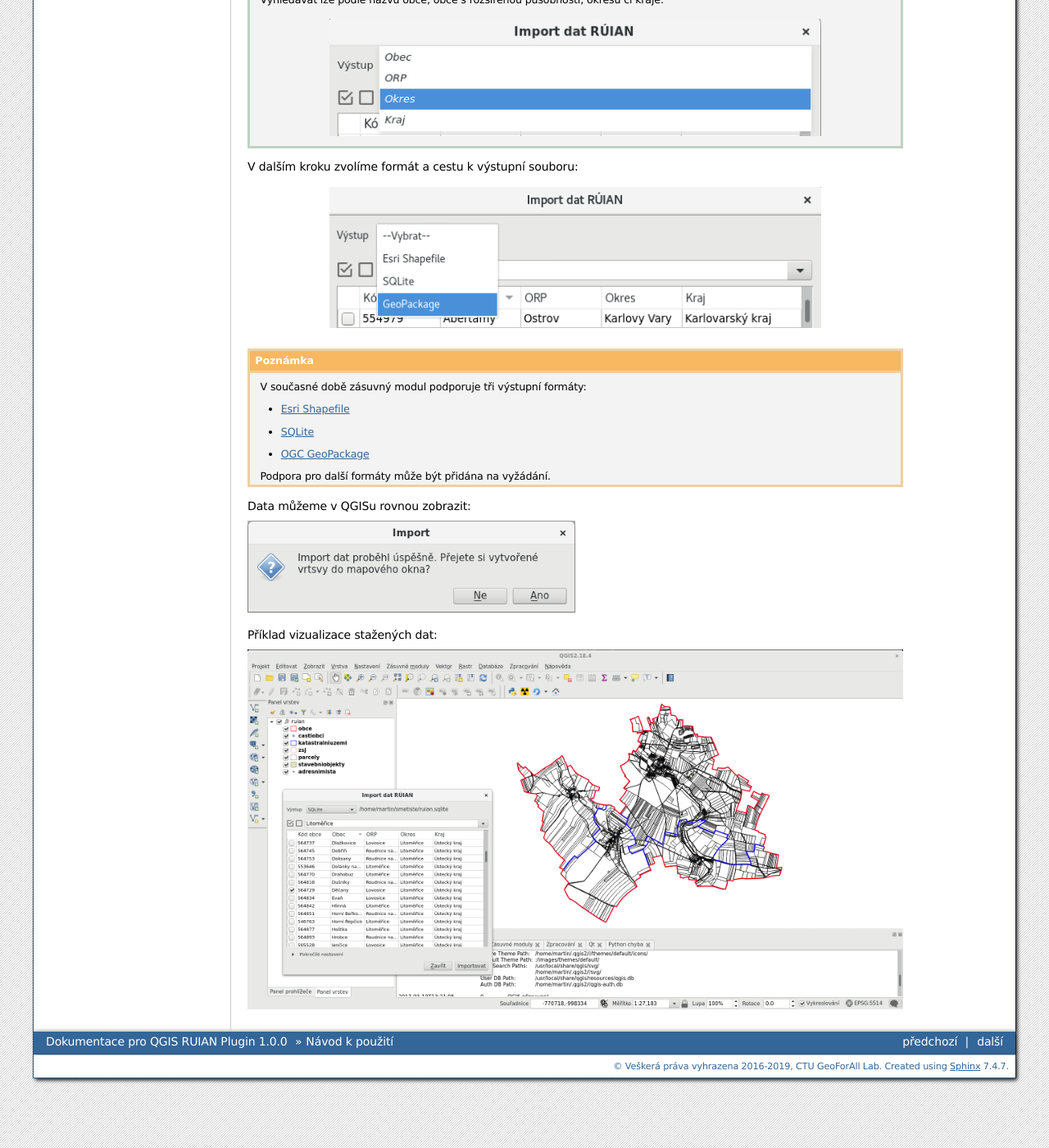
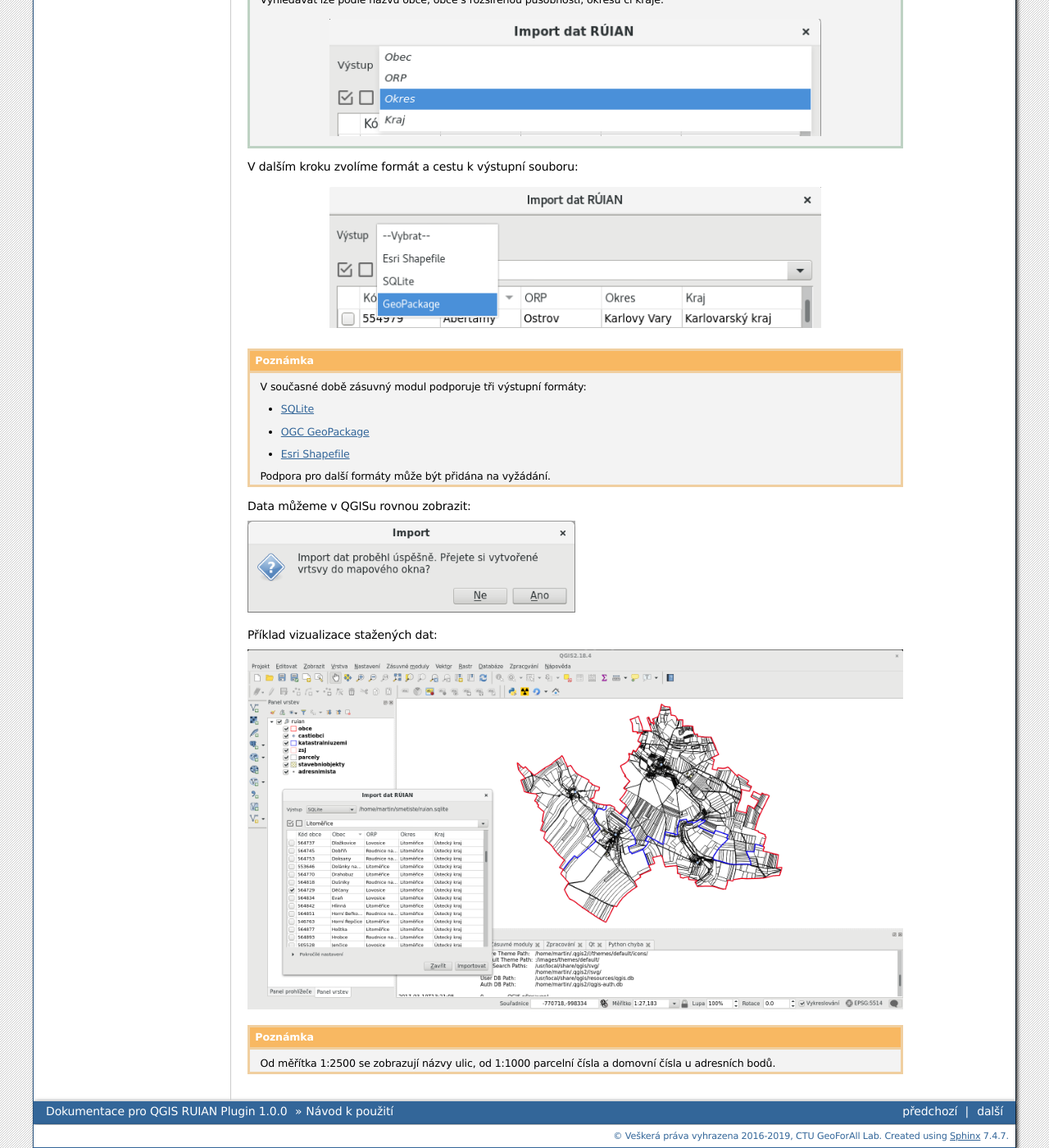
Before and after one commit to ctu-geoforall-lab/qgis-ruian-plugin, a Sphinx documentation site: the page built from docs/source/popis.rst, in a window 1280 px wide and 1400 px high, scrolled down 807 px. Shown: the whole window at 82% size. Built offline with Sphinx 7.4.7, drawn with Linux system fonts in a browser that asks for light colours; formulas are drawn with MathJax 3.

Commit message:
add note about visualization

```diff
--- a/docs/source/popis.rst
+++ b/docs/source/popis.rst
@@ -24,9 +24,9 @@
 .. note:: V současné době zásuvný modul podporuje tři výstupní
           formáty:
 
-          * `Esri Shapefile <http://gdal.org/drv_shapefile.html>`__
           * `SQLite <http://gdal.org/drv_sqlite.html>`__
           * `OGC GeoPackage <http://gdal.org/drv_geopackage.html>`__
+          * `Esri Shapefile <http://gdal.org/drv_shapefile.html>`__
 
           Podpora pro další formáty může být přidána na vyžádání.
 
@@ -39,3 +39,6 @@
 
 .. image:: images/visualization.png
    :width: 1000
+
+.. note:: Od měřítka 1:2500 se zobrazují názvy ulic, od 1:1000
+          parcelní čísla a domovní čísla u adresních bodů.
```
